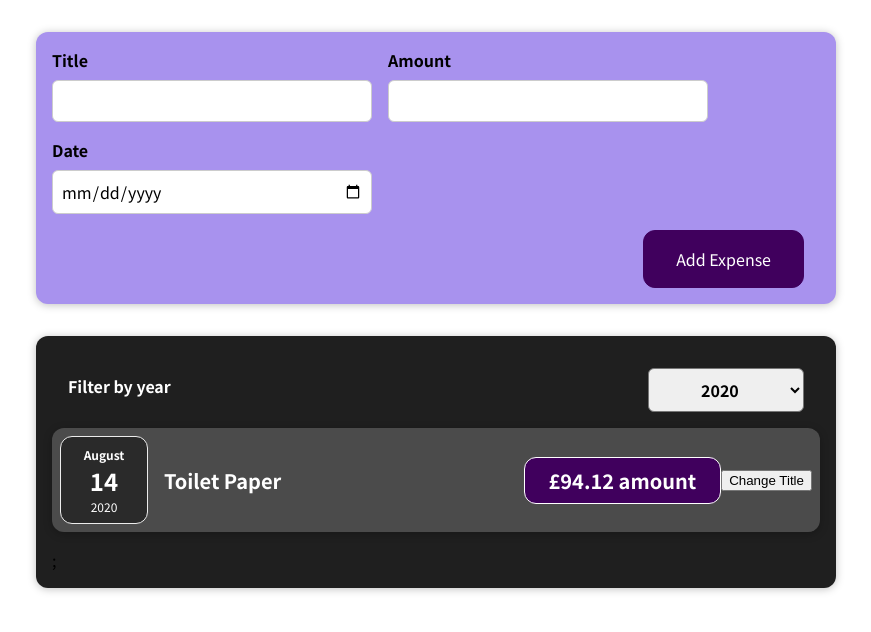
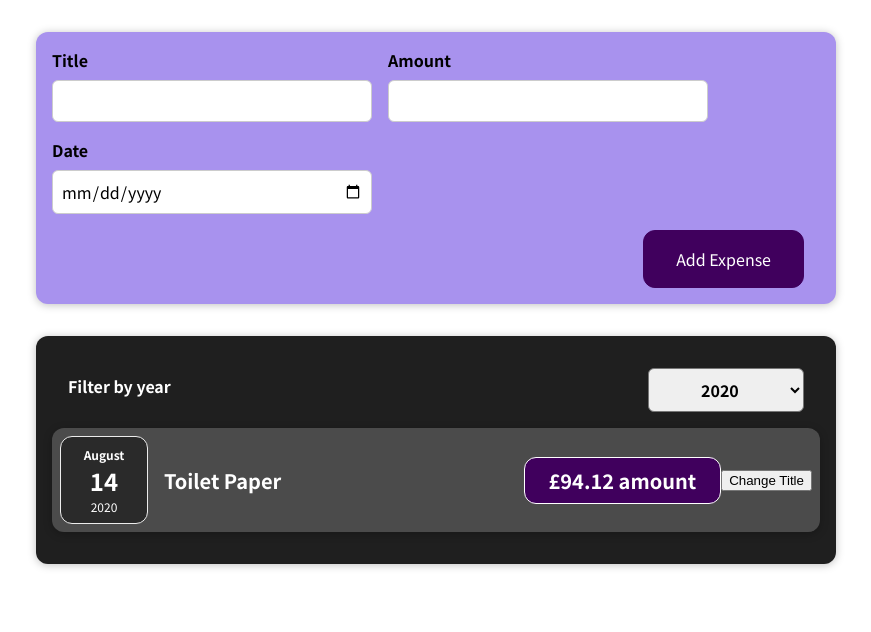
Before and after one commit to roamzz/reactbasics, a React (Create React App) app: page / in a window 1280 px wide. Shown: the top 632 px of the page, without its empty margins (204-1075 px from the left). Built offline with nearby package versions, Linux system fonts and the light colour scheme.

Commit message:
outputing condintional content

```diff
--- a/src/components/Expenses/Expenses.js
+++ b/src/components/Expenses/Expenses.js
@@ -16,6 +16,22 @@ const Expenses = (props) => {
     return expense.date.getFullYear().toString() === filteredYear;
   });
 
+  //you can even create the content here and pass the variable down to the expression
+  // let expenseContent = <p>No results found!</p>;
+
+//we can even check here and down in jsx there we just apply only the expenseContent variable
+//  if (filteredExpenses.length > 0) {
+//    expenseContent = filteredExpenses.map((expense) => (
+//      <ExpenseItem
+//        title={expense.title}
+//        amount={expense.amount}
+//        date={expense.date}
+//        key={expense.id}
+//      />
+//    ));
+//  }
+
+
   return (
     <div>
       <Card className='expenses'>
@@ -23,7 +39,10 @@ const Expenses = (props) => {
           selected={filteredYear}
           onChangeFilter={filterChangeHandler}
         />
-        {filteredExpenses.map((expense) => (
+
+        {filteredExpenses.length === 0 && <p>No results found!</p>}
+        {filteredExpenses.length > 0 &&
+          filteredExpenses.map((expense) => (
             <ExpenseItem
               title={expense.title}
               amount={expense.amount}
@@ -31,7 +50,6 @@ const Expenses = (props) => {
               key={expense.id}
             />
           ))}
-        ;
       </Card>
     </div>
   );
```
Lines whose indentation alone changed are shown as unchanged.
